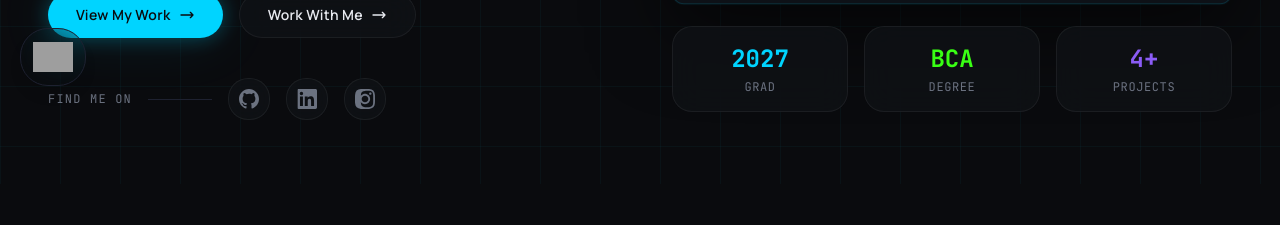
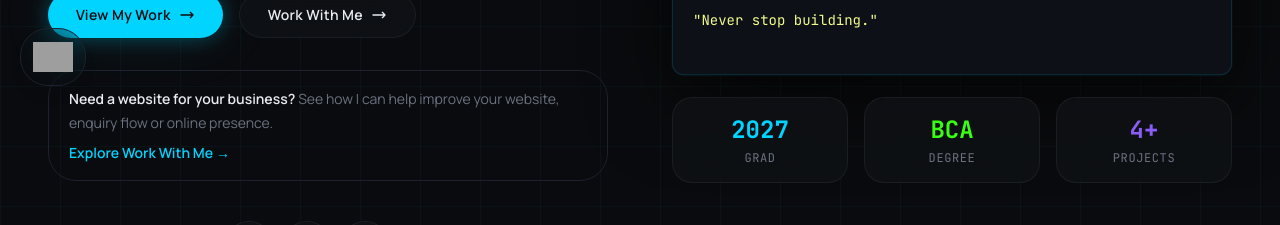
Before and after one commit to pateljiop/Hariom-portfolio, a Next.js app: page / in a window 1280 px wide. Shown: the part 694-919 px from the top of the page. Built offline with nearby package versions, Linux system fonts and the light colour scheme; no server answers; grey boxes are pictures that could not be loaded.

Commit message:
Add business-focused CTA to portfolio homepage

```diff
--- a/src/app/components/HeroSection.tsx
+++ b/src/app/components/HeroSection.tsx
@@ -113,17 +113,27 @@ export default function HeroSection() {
               </a>
             </div>
 
+            <div className="rounded-2xl border border-primary/15 bg-primary/5 px-5 py-4 max-w-xl">
+              <p className="text-sm leading-6 text-muted-foreground">
+                <span className="font-semibold text-foreground">Need a website for your business?</span>{' '}
+                See how I can help improve your website, enquiry flow or online presence.
+              </p>
+              <a href="/freelance" className="mt-2 inline-flex items-center gap-2 text-sm font-semibold text-primary hover:underline">
+                Explore Work With Me →
+              </a>
+            </div>
+
             <div className="flex items-center gap-4 pt-2">
               <span className="font-mono text-xs text-muted-foreground tracking-widest uppercase">Find me on</span>
               <div className="h-px flex-1 max-w-16 bg-border" />
               <a href="https://github.com/pateljiop" target="_blank" rel="noopener noreferrer" className="glass p-2.5 rounded-xl border border-border hover:border-primary/40 transition-all group" aria-label="GitHub">
-                <svg className="w-5 h-5 text-muted-foreground group-hover:text-primary transition-colors" fill="currentColor" viewBox="0 0 24 24"><path d="M12 0C5.374 0 0 5.373 0 12c0 5.302 3.438 9.8 8.207 11.387.599.111.793-.261.793-.577v-2.234c-3.338.726-4.033-1.416-4.033-1.416-.546-1.387-1.333-1.756-1.333-1.756-1.089-.745.083-.729.083-.729 1.205.084 1.839 1.237 1.839 1.237 1.07 1.834 2.807 1.304 3.492.997.107-.775.418-1.305.762-1.604-2.665-.305-5.467-1.334-5.467-5.931 0-1.311.469-2.381 1.236-3.221-.124-.303-.535-1.524.117-3.176 0 0 1.008-.322 3.301 1.23A11.509 11.509 0 0112 5.803c1.02.005 2.047.138 3.006.404 2.291-1.552 3.297-1.23 3.297-1.23.653 1.653.242 2.874.118 3.176.77.84 1.235 1.911 1.235 3.221 0 4.609-2.807 5.624-5.479 5.921.43.372.823 1.102.823 2.222v3.293c0 .319.192.694.801.576C20.566 21.797 24 17.3 24 12c0-6.627-5.373-12-12-12z" /></svg>
+                <svg className="w-5 h-5 text-muted-foreground group-hover:text-primary transition-colors" fill="currentColor" viewBox="0 0 24 24"><path d="M12 0C5.374 0 0 5.373 0 12c0 5.302 3.438 9.8 8.207 11.387.599.111.793-.261.793-.577v-2.234c-3.338.726-4.033-1.416-4.033-1.416-.546-1.387-1.333-1.756-1.333-1.756-1.089-.745.083-.729.083-.729 1.205.084 1.839 1.237 1.839 1.237 1.07 1.834 2.807 1.304 3.492.997.107-.775.418-1.305.762-1.604-2.665-.305-5.467-1.334-5.467-5.931 0-1.311.469-2.381 1.236-3.221-.124-.303-.535-1.524.117-3.176 0 0 1.008-.322 3.301 1.23A11.509 11.509 0 0112 5.803c1.02.005 2.047.138 3.006.404 2.291-1.552 3.297-1.23 3.297-1.23 1.07 1.834 2.807 1.304 3.492.997.107-.775.418-1.305.762-1.604-2.665-.305-5.467-1.334-5.467-5.931 0-1.311.469-2.381 1.236-3.221-.124-.303-.535-1.524.117-3.176 0 0 1.008-.322 3.301 1.23A11.509 11.509 0 0112 5.803c1.02.005 2.047.138 3.006.404 2.291-1.552 3.297-1.23 3.297-1.23.653 1.653.242 2.874.118 3.176.77.84 1.235 1.911 1.235 3.221 0 4.609-2.807 5.624-5.479 5.921.43.372.823 1.102.823 2.222v3.293c0 .319.192.694.801.576C20.566 21.797 24 17.3 24 12c0-6.627-5.373-12-12-12z" /></svg>
               </a>
               <a href="https://linkedin.com/in/pateljiop" target="_blank" rel="noopener noreferrer" className="glass p-2.5 rounded-xl border border-border hover:border-primary/40 transition-all group" aria-label="LinkedIn">
-                <svg className="w-5 h-5 text-muted-foreground group-hover:text-primary transition-colors" fill="currentColor" viewBox="0 0 24 24"><path d="M20.447 20.452h-3.554v-5.569c0-1.328-.027-3.037-1.852-3.037-1.853 0-2.136 1.445-2.136 2.939v5.667H9.351V9h3.414v1.561h.046c.477-.9 1.637-1.85 3.37-1.85 3.601 0 4.267 2.37 4.267 5.455v6.286zM5.337 7.433a2.062 2.062 0 01-2.063-2.065 2.064 2.064 0 112.063 2.065zm1.782 13.019H3.555V9h3.564v11.452zM22.225 0H1.771C.792 0 .792.774.792 1.729v20.542C.792 23.227.792 24 1.771 24h20.451C23.2 24 24 23.227 24 22.271V1.729C24 .774 23.2 0 22.225 0z" /></svg>
+                <svg className="w-5 h-5 text-muted-foreground group-hover:text-primary transition-colors" fill="currentColor" viewBox="0 0 24 24"><path d="M20.447 20.452h-3.554v-5.569c0-1.328-.027-3.037-1.852-3.037-1.853 0-2.136 1.445-2.136 2.939v5.667H9.351V9h3.414v1.561h.046c.477-.9 1.637-1.85 3.37-1.85 3.601 0 4.267 2.37 4.267 5.455v6.286zM5.337 7.433a2.062 2.062 0 01-2.063-2.065 2.064 2.064 0 112.063 2.065zm1.782 13.019H3.555V9h3.564v11.452zM22.225 0H1.771C.792 0 .792.774.792 1.729v20.542C23.2 23.227 24 23.227 24 22.271V1.729C24 .774 23.2 .774 22.225 0z" /></svg>
               </a>
               <a href="https://instagram.com/patelji_op" target="_blank" rel="noopener noreferrer" className="glass p-2.5 rounded-xl border border-border hover:border-primary/40 transition-all group" aria-label="Instagram">
-                <svg className="w-5 h-5 text-muted-foreground group-hover:text-primary transition-colors" fill="currentColor" viewBox="0 0 24 24"><path d="M12 2.163c3.204 0 3.584.012 4.85.07 3.252.148 4.771 1.691 4.919 4.919.058 1.265.069 1.645.069 4.849 0 3.205-.012 3.584-.069 4.849-.149 3.225-1.664 4.771-4.919 4.919-1.266.058-1.644.07-4.85.07-3.26-.149-4.771-1.699-4.919-4.92-.058-1.265-.07-1.644-.07-4.849 0-3.204.013-3.583.07-4.849.149-3.227 1.664-4.771 4.919-4.919 1.266-.057 1.645-.069 4.849-.069zm0-2.163c-3.259 0-3.667.014-4.947.072-4.358.2-6.78 2.618-6.98 6.98-.059 1.281-.073 1.689-.073 4.948 0 3.259.014 3.668.072 4.948.2 4.358 2.618 6.78 6.98 6.979 1.281.059 1.689.073 4.948.073 3.259 0 3.668-.014 4.947-.072 4.354-.2 6.78-2.617 6.98-6.979.059-1.28.073-1.689.073-4.948 0-3.259-.014-3.667-.072-4.947-.196-4.354-2.617-6.78-6.979-6.98-1.281-.059-1.69-.073-4.949-.073zm0 5.838c-3.403 0-6.162 2.759-6.162 6.162s2.759 6.163 6.162 6.163 6.162-2.759 6.162-6.163c0-3.403-2.759-6.162-6.162-6.162zm0 10.162c-2.209 0-4-1.79-4-4 0-2.209 1.791-4 4-4s4 1.791 4 4c0 2.21-1.791 4-4 4zm6.406-11.845c-.796 0-1.441.645-1.441 1.44s.645 1.44 1.441 1.44c.795 0 1.439-.645 1.439-1.44s-.644-1.44-1.439-1.44z" /></svg>
+                <svg className="w-5 h-5 text-muted-foreground group-hover:text-primary transition-colors" fill="currentColor" viewBox="0 0 24 24"><path d="M12 2.163c3.204 0 3.584.012 4.85.07 3.252.148 4.771 1.691 4.919 4.919.058 1.265.069 1.645.069 4.849 0 3.204-.012 3.584-.069 4.849-.149 3.225-1.664 4.771-4.919 4.919-1.266.058-1.644.07-4.85.07-3.26-.149-4.771-1.699-4.919-4.92-.058-1.644-.07-1.644-.07-4.849 0-3.204.013-3.583.07-4.849.149-3.227 1.664-4.771 4.919-4.919 1.266-.057 1.645-.069 4.849-.069zm0-2.163c-3.259 0-3.667.014-4.947.072-4.358.2-6.78 2.618-6.98 6.98-.059 1.281-.073 1.689-.073 4.948 0 3.259.014 3.668.072 4.948.2 4.358 2.618 6.78 6.98 6.979 1.281.059 1.689.073 4.948.073 3.259 0 3.668-.014 3.668-.014 4.947-.072 4.354-.2 6.78-2.617 6.98-6.979.059-1.28.073-1.689.073-4.948 0-3.259-.014-3.667-.072-4.947-.196-4.354-2.617-6.78-6.98-6.98-1.281-.059-1.69-.073-4.949-.073zm0 5.838c-3.403 0-6.162 2.759-6.162 6.162s2.759 6.163 6.162 6.163 6.162-2.759 6.162-6.163c0-3.403-2.759-6.162-6.162-6.162zm0 10.162c-2.209 0-4-1.79-4-4 0-2.209 1.791-4 4-4s4 1.79 4 4c0 2.21-1.791 4 4 4 2.21 0 4-1.79 4-4 0-2.209-1.791-4-4-4zm6.406-11.845c-.796 0-1.441.645-1.441 1.44s.645 1.44 1.441 1.44c.795 0 1.439-.645 1.439-1.44s-.644-1.44-1.439-1.44z" /></svg>
               </a>
             </div>
           </div>
```
